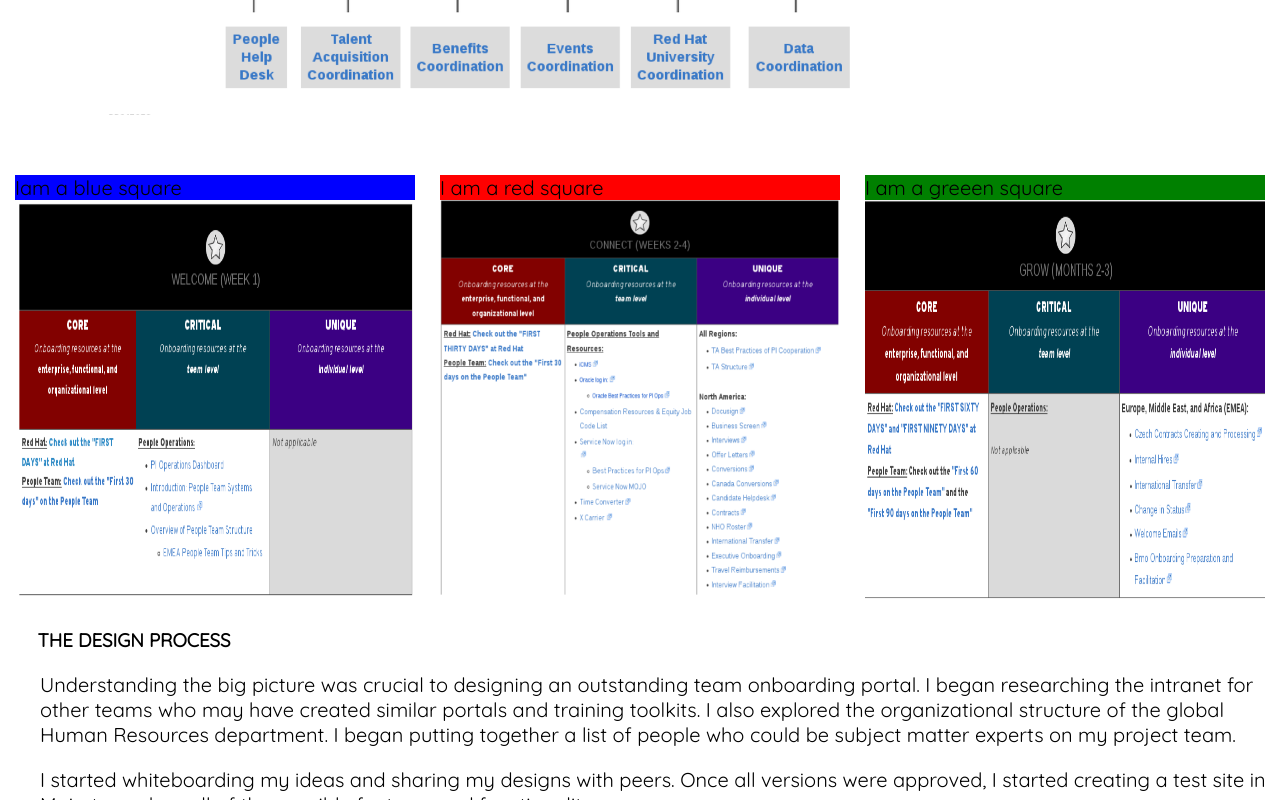
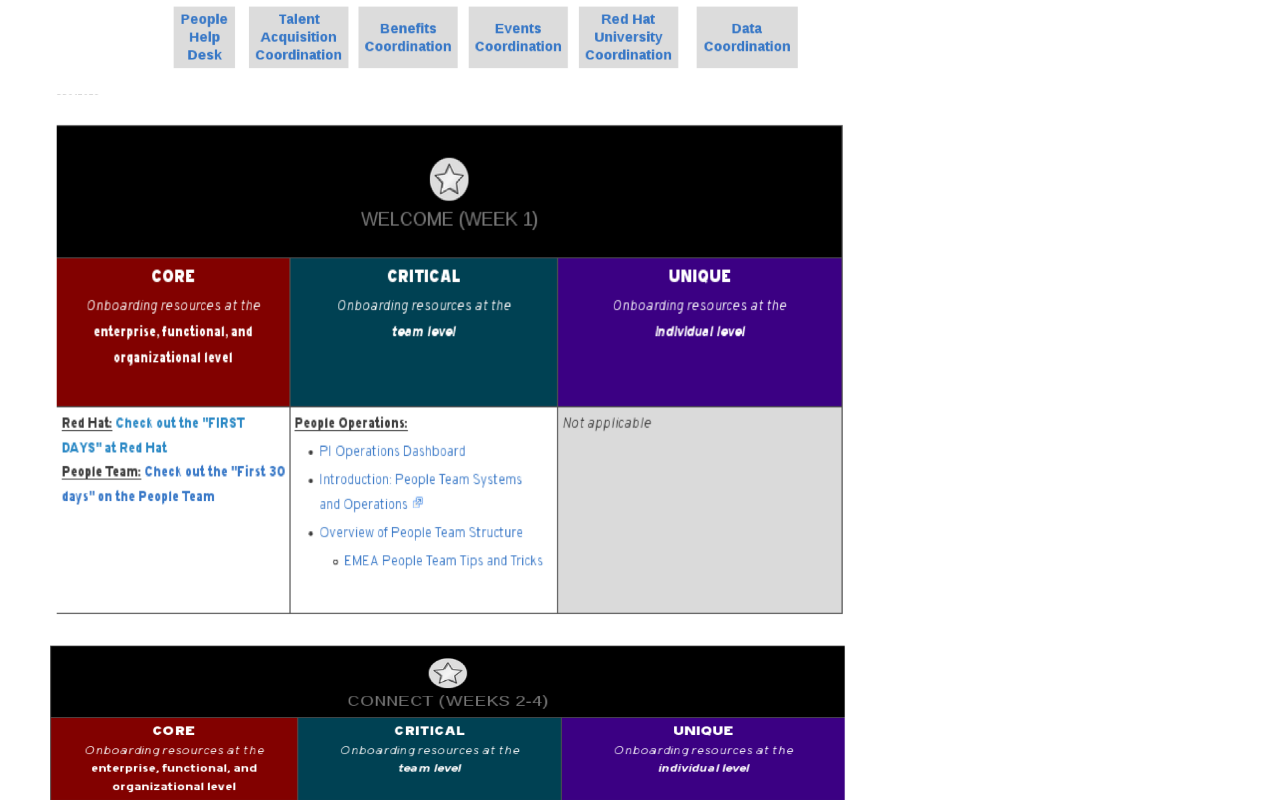
Before and after one commit to designbright/ReactPortfolioApp, a React (Create React App) app: page /IntranetRedesign in a window 1280 px wide. Shown: the part 1040-1840 px from the top of the page. Built offline with nearby package versions, Linux system fonts and the light colour scheme.

Commit message:
added instagram link to artwork on portfolio page

```diff
--- a/src/Components/IntranetRedesign.js
+++ b/src/Components/IntranetRedesign.js
@@ -1,5 +1,5 @@
 import React, {Component} from 'react';
-import { Link } from 'react-router-dom';
+import {Link} from 'react-router-dom';
 import BaseLayout from './BaseLayout.js';
 
 import MojoSite from "../Images/IntranetRedesign/MojoSite.png";
@@ -13,10 +13,8 @@
 import instagram from "../instagram.PNG";
 import gmail from "../gmail.PNG";
 
-
-
 export default class Portfolio extends Component {
-  constructor(props){
+  constructor(props) {
     super(props)
   }
   render() {
@@ -32,52 +30,48 @@
           <div id="contentText">
             <h3 id="contentHeader">OVERVIEW</h3>
 
-          <p>The goal of this project was to re-design an existing team intranet page to enhance the global new hire onboarding training program. The need for this project resulted from an increase in new hires being added to the Human Resources department at a rapidly growing open-source technology company.</p>
+            <p>The goal of this project was to re-design an existing team intranet page to enhance the global new hire onboarding training program. The need for this project resulted from an increase in new hires being added to the Human Resources department at a rapidly growing open-source technology company. I was part of a 4 person project team representing The North America region. My role on the team was to map out the idea for the site.</p>
 
             <p>The company needed a globally scaleable solution in the form of an 'onboarding portal' via the existing company intranet. The company intranet, known to internal employees as "Mojo", is a product of Jive Software. Mojo is used as an internal resource for employees to collaborate and access information such as company announcements and projects.</p>
 
             <p>Ultimately, the new hire onboarding portal that would serve as an internal toolkit to help new employees learn their job quicker and more efficiently. The portal would be a central place for all process documentation, team announcements, and training guides.</p>
           </div>
 
-        <p id="viewCodeLink"><a id="quickSneakersCode" href="https://github.com">View the Code on GitHub</a></p>
+          <div id="mojoFinalProduct">
 
-        <p id="mojoSiteContainer">
-          <img id="mojoSite"  alt="mojoSite" src={MojoSite} height ="500" width= "800"/>
+            <p>
+              <img id="mojoSite" alt="mojoSite" src={MojoSite} height="500" width="800"/>
             </p>
 
-
-
-      <div id="pictureRow">
-        <p id="blue">Iam a blue square
-          <img id="mojoWk1"  alt="Week1" src={MojoWk1} height="400" width="400"/>
+            <p>
+              <img id="mojoWk1" alt="Week1" src={MojoWk1} height="500" width="800"/>
             </p>
 
-        <p id="red">I am a red square
-          <img id="mojoWk2"  alt="Week2" src={MojoWk2} height ="400" width= "400"/>
+            <p>
+              <img id="mojoWk2" alt="Week2" src={MojoWk2} height="500" width="800"/>
             </p>
 
-        <p id= "green">I am a greeen square
-          <img id="mojoWk3"  alt="Week3" src={MojoMonth3} height ="400" width= "400"/>
+            <p>
+              <img id="mojoWk3" alt="Week3" src={MojoMonth3} height="500" width="800"/>
             </p>
 
           </div>
 
-
           <div id="contentRow1">
             <div id="contentText">
               <h3 id="contentHeader">THE DESIGN PROCESS</h3>
-          <p>Understanding the big picture was crucial to designing an outstanding team onboarding portal. I began researching the intranet for other teams who may have created similar portals and training toolkits. I also explored the organizational structure of the global Human Resources department. I began putting together a list of people who could be subject matter experts on my project team. </p>
+              <p>Understanding the big picture was crucial to designing an outstanding team onboarding portal. I began researching the intranet for other teams who may have created similar portals and training toolkits. I also explored the organizational structure of the global Human Resources department. I began putting together a list of people who could be subject matter experts on my project team.
+              </p>
               <p>I started whiteboarding my ideas and sharing my designs with peers. Once all versions were approved, I started creating a test site in Mojo to explore all of the possible features and functionality.</p>
               <p>The real test was to actually use the newly created site to train a new hire. The new hires would provide my project team with feedback on topics such as user experience, information architecture, and most importantly, the impact the site had on their ramp-up time to productivity. The overall feedback from new hires was positive. They appreciated having all the information they needed to know in one place. They also liked the breakdown of information in terms of WHAT they needed to know and WHEN.</p>
 
               <p>Below is a snapshot of the final product. All of the links for role specific process documentation will take you to the team Google drive where updated documentation lives.</p>
               <p id="mojoWhiteboardImageContainer">
-            <img id="mojoWhiteboard"  alt="mojoWhiteboard" src={MojoWhiteboard} height ="500" width= "500"/>
+                <img id="mojoWhiteboard" alt="mojoWhiteboard" src={MojoWhiteboard} height="500" width="500"/>
               </p>
             </div>
           </div>
         </section>
-
 
         <section id="footer">
           <hr/>
--- a/src/Components/Portfolio.js
+++ b/src/Components/Portfolio.js
@@ -28,10 +28,18 @@
         <section id="portfolioWrapper">
           <div id="contentText">
             <h1 id="moreProjects">MORE PROJECTS COMING SOON!</h1>
+            <h3 id="contentHeader">Click an image below to learn more about each project</h3>
             <p id="viewCodeLink">
-              <a id="quickSneakersCode" target="_blank" href="https://github.com/designbright">View More Projects on GitHub</a>
+              <a className="portfolioLinks" target="_blank" href="https://github.com/designbright">View More Projects on GitHub</a>
             </p>
-            <h3 id="contentHeader">Click an image below to learn more about each project</h3>
+
+            <p className="portfolioLinks" >
+            <a href="https://www.instagram.com/design_bright/
+" id="instagram" target="_blank">View my Artwork on Instagram</a>
+            </p>
+
+
+
           </div>
 
           <section id="portfolioRow1">
--- a/src/Styles/App.css
+++ b/src/Styles/App.css
@@ -135,26 +135,6 @@
   padding: 15px;
 }
 
-#red{
-  height: 400px;
-  width: 400px;
-  background: red;
-  margin-right: 25px;
-}
-
-#green{
-  height: 400px;
-  width: 400px;
-  background: green;
-}
-
-#blue{
-  height: 400px;
-  width: 400px;
-  background: blue;
-  margin-right: 25px;
-}
-
 #contentHeader{
   margin-left: 2em;
 }
@@ -166,6 +146,10 @@
 
 #viewCodeLink{
   text-align: center;
+}
+
+.portfolioLinks{
+  text-decoration: underline;
 }
 
 #mojoSiteContainer{
@@ -207,8 +191,6 @@
   text-decoration: underline;
 }
 
-
-
 /*END QUICK SNEAKERS PROJECT ========*/
 
 /*START JAVASCRIPT CALCULATOR ===*/
@@ -233,6 +215,15 @@
 }
 
 /*END JAVASCRIPT CALCULATOR ====*/
+
+/*START INTRANET REDESIGN*/
+
+#mojoFinalProduct{
+  margin-left: 3em;
+}
+
+
+/*END INTRANET REDESIGN*/
 
 
 
```
Also changed, not shown: 1 other file (tests, documents, lock files or other folders). Lines whose indentation alone changed are shown as unchanged.
